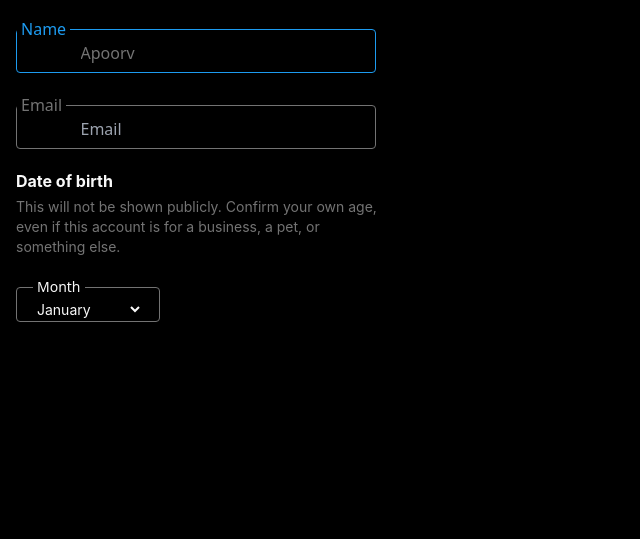
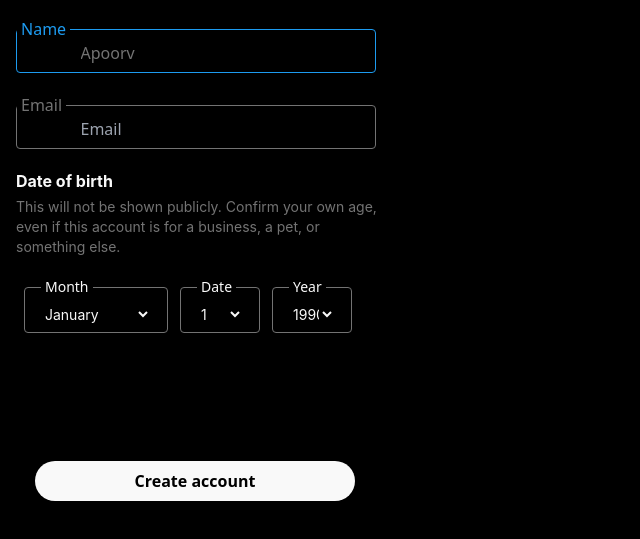
Before and after one commit to GoyalApoorv/100x-microblogging-website, a plain HTML site: page src/layouts/create-account-step-1.html in a window 1280 px wide. Shown: the part 95-634 px from the top of the page, without its empty margins (0-640 px from the left). Drawn offline with Linux system fonts and the light colour scheme.

Commit message:
finished step-1

```diff
--- a/src/layouts/create-account-step-1.html
+++ b/src/layouts/create-account-step-1.html
@@ -28,10 +28,10 @@
             <p class="font-inter font-normal text-sm text-neutral-500">This will not be shown publicly. Confirm your own age, even if this account is for a business, a pet, or something else.</p>
         </div>
 
-        <div class="flex ml-4">
-            <fieldset class="flex w-36 h-6 justify-between items-center self-stretch px-4 py-3 rounded border border-solid border-neutral-500">
+        <div class="flex ml-6 gap-3">
+            <fieldset class="flex w-36 h-14 items-center self-stretch px-4 py-3 rounded border border-solid border-neutral-500">
               <legend class="px-1 text-sm">Month</legend>
-              <select class="w-full flex bg-neutral-1000 font-inter text-sm  placeholder:bg-neutral-500 focus-within:outline-none">
+              <select class=" w-full flex bg-neutral-1000 font-inter text-sm  placeholder:bg-neutral-500 focus-within:outline-none">
                 <option value="January">January</option>
                 <option value="February">February</option>
                 <option value="March">March</option>
@@ -44,19 +44,75 @@
                 <option value="October">October</option>
                 <option value="November">November</option>
                 <option value="December">December</option>
-
-
-
               </select>
-
-
-
+            </fieldset>
+            <fieldset class="w-20 h-14 flex justify-between items-center px-4 py-3 rounded border border-solid border-neutral-500">
+                <legend class="px-1 text-sm">Date</legend>
+                <select class=" w-full flex bg-neutral-1000 font-inter text-sm  placeholder:bg-neutral-500 focus-within:outline-none">
+                    <option value="1">1</option>
+                    <option value="2">2</option>
+                    <option value="3">3</option>
+                    <option value="4">4</option>
+                    <option value="5">5</option>
+                    <option value="6">6</option>
+                    <option value="7">7</option>
+                    <option value="8">8</option>
+                    <option value="9">9</option>
+                    <option value="10">10</option>
+                    <option value="11">11</option>
+                    <option value="12">12</option>
+                    <option value="13">13</option>
+                    <option value="14">14</option>
+                    <option value="15">15</option>
+                    <option value="16">16</option>
+                    <option value="17">17</option>
+                    <option value="18">18</option>
+                    <option value="19">19</option>
+                    <option value="20">20</option>
+                    <option value="21">21</option>
+                    <option value="22">22</option>
+                    <option value="23">23</option>
+                    <option value="24">24</option>
+                    <option value="25">25</option>
+                    <option value="26">26</option>
+                    <option value="27">27</option>
+                    <option value="28">28</option>
+                    <option value="29">29</option>
+                    <option value="30">30</option>
+               </select>
+            </fieldset>
+            <fieldset class="w-20 h-14 flex justify-between items-center px-4 py-3 rounded border border-solid border-neutral-500">
+                <legend class="px-1 text-sm">Year</legend>
+                <select class=" w-full flex bg-neutral-1000 font-inter text-sm  placeholder:bg-neutral-500 focus-within:outline-none">
+                    <option value="1990">1990</option>
+                    <option value="1991">1991</option>
+                    <option value="1992">1992</option>
+                    <option value="1993">1993</option>
+                    <option value="1994">1994</option>
+                    <option value="1995">1995</option>
+                    <option value="1996">1996</option>
+                    <option value="1997">1997</option>
+                    <option value="1998">1998</option>
+                    <option value="1999">1999</option>
+                    <option value="2000">2000</option>
+                    <option value="2001">2001</option>
+                    <option value="2002">2002</option>
+                    <option value="2003">2003</option>
+                    <option value="2004">2004</option>
+                    <option value="2005">2005</option>
+                    <option value="2006">2006</option>
+                    <option value="2007">2007</option>
+                    <option value="2008">2008</option>
+                    <option value="2009">2009</option>
+                    <option value="2010">2010</option>
+                    <option value="2011">2011</option>
+                </select>
             </fieldset>
         </div>
-
-
     </main>
-
+     <footer class=" flex justify-center mt-32">
+        <button class="w-80 justify-center rounded-4xl py-2 px-6 bg-neutral-50 text-neutral-1000 backdrop:blur-3xl shadow-3xl font-bold text-center hover:bg-neutral-200">Create account</button>
+     </footer>
 
 </body>
 </html>
```
